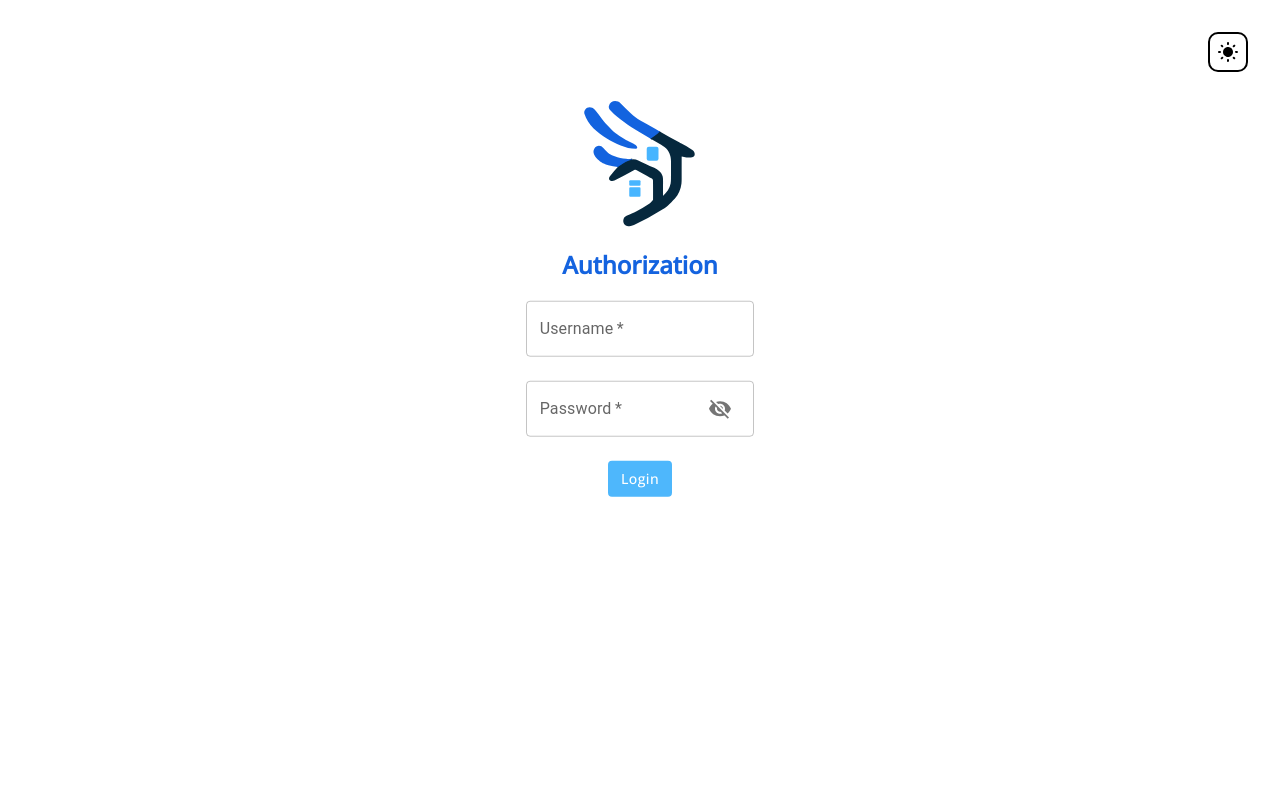
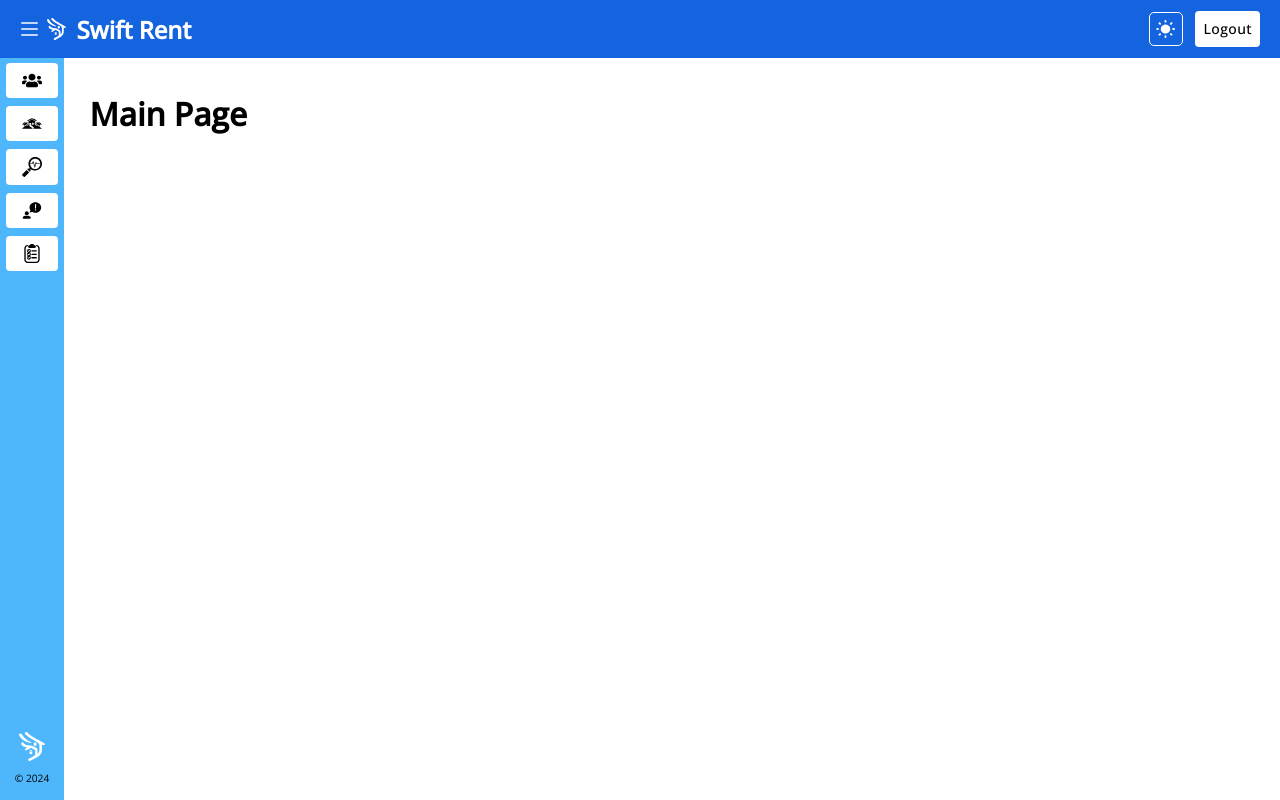
Before and after one commit to ibrahimahtsham/swift-rent-admin, a React (Vite) app: page /dashboard in a window 1280 px wide. Before the commit this address led to /. Built offline with nearby package versions, Linux system fonts and the light colour scheme; sample sign-in values are in the browser's storage.

Commit message:
handling login through sessions now

```diff
--- a/src/App.jsx
+++ b/src/App.jsx
@@ -1,4 +1,3 @@
-import Cookies from "js-cookie";
 import React, { useContext, useEffect } from "react";
 import {
   Route,
@@ -32,10 +31,10 @@ function AppContent() {
       navigate("/dashboard", { replace: true });
     }
 
-    // Clear cookies when tab is closed
-    window.onbeforeunload = () => {
-      Cookies.remove("auth");
-    };
+    // window.onbeforeunload = () => {
+    //   // Remove the auth cookie
+    //   sessionStorage.removeItem("auth");
+    // };
   }, [isLoggedIn, navigate]);
 
   return (
--- a/src/utils/AuthContext.jsx
+++ b/src/utils/AuthContext.jsx
@@ -1,5 +1,4 @@
 import axios from "axios";
-import Cookies from "js-cookie";
 import { createContext, useRef, useState } from "react";
 import { BASE_URL } from "./db-config";
 
@@ -10,7 +9,7 @@ export const AuthProvider = ({ children }) => {
   // _setIsLoggedIn is the original state setter function returned by useState
   const [isLoggedIn, _setIsLoggedIn] = useState(() => {
     // Try to get the auth cookie
-    const cookieLoggedIn = Cookies.get("auth");
+    const cookieLoggedIn = sessionStorage.getItem("auth");
     // If the cookie exists, use its value as the initial state, otherwise default to false
     return cookieLoggedIn ? cookieLoggedIn : false;
   });
@@ -42,7 +41,7 @@ export const AuthProvider = ({ children }) => {
         // This will also update the ref, so isLoggedInRef.current will be the latest state
         setIsLoggedIn(true);
         // Set the auth cookie
-        Cookies.set("auth", "true");
+        sessionStorage.setItem("auth", "true");
       } else {
         setFieldError("username", "Invalid credentials");
         setFieldError("password", "Invalid credentials");
@@ -56,7 +55,7 @@ export const AuthProvider = ({ children }) => {
 
   const logout = () => {
     // Remove the auth cookie
-    Cookies.remove("auth");
+    sessionStorage.removeItem("auth");
     // Use the setIsLoggedIn function to update the state
     setIsLoggedIn(false);
   };
```
